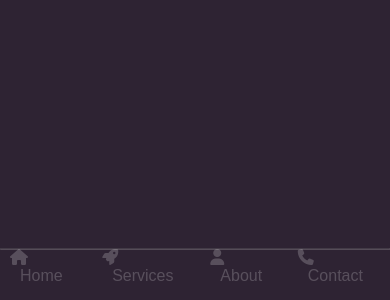
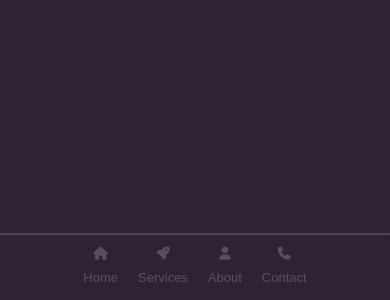
Before and after one commit to peterlydev/mobile-tab-navigation, a plain HTML site: page index.html in a window 390 px wide. Shown: the part 544-844 px from the top of the page. Drawn offline with Linux system fonts and the light colour scheme.

Commit message:
styling media query

```diff
--- a/style.css
+++ b/style.css
@@ -97,3 +97,30 @@ hr {
         color: #fff;
     }
 }
+
+@media screen and (max-width: 445px) {
+
+    .phone ul li {
+        display: flex;
+        margin: 5px 10px;
+        flex-direction: column;
+        align-items: center;
+        row-gap: 10px;
+    }
+
+    .phone ul li a {
+        margin-left: 0px;
+    }
+
+    .phone ul li a,
+    .phone ul li i {
+        font-size: 13px;
+    }
+
+    hr {
+        position: absolute;
+        bottom: 65px;
+        width: 100%;
+        color: #fff;
+    }
+}
```
